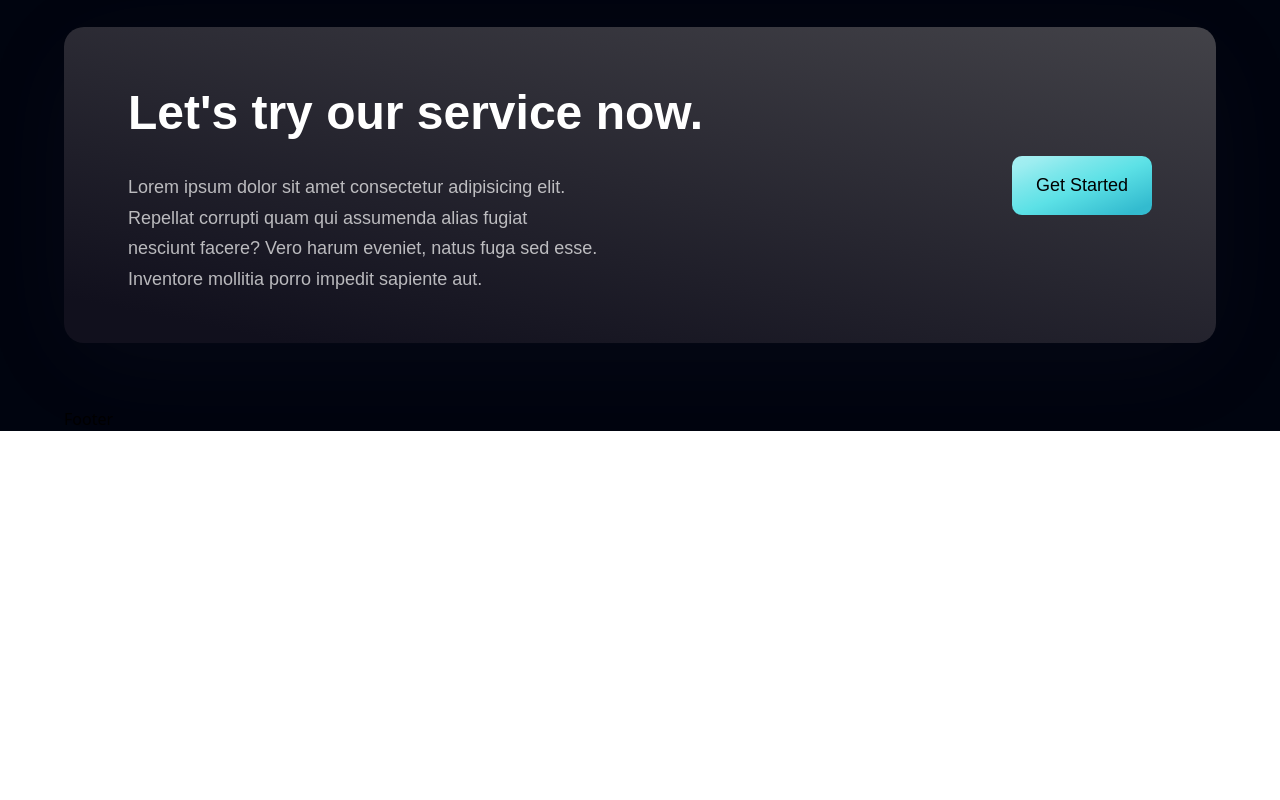
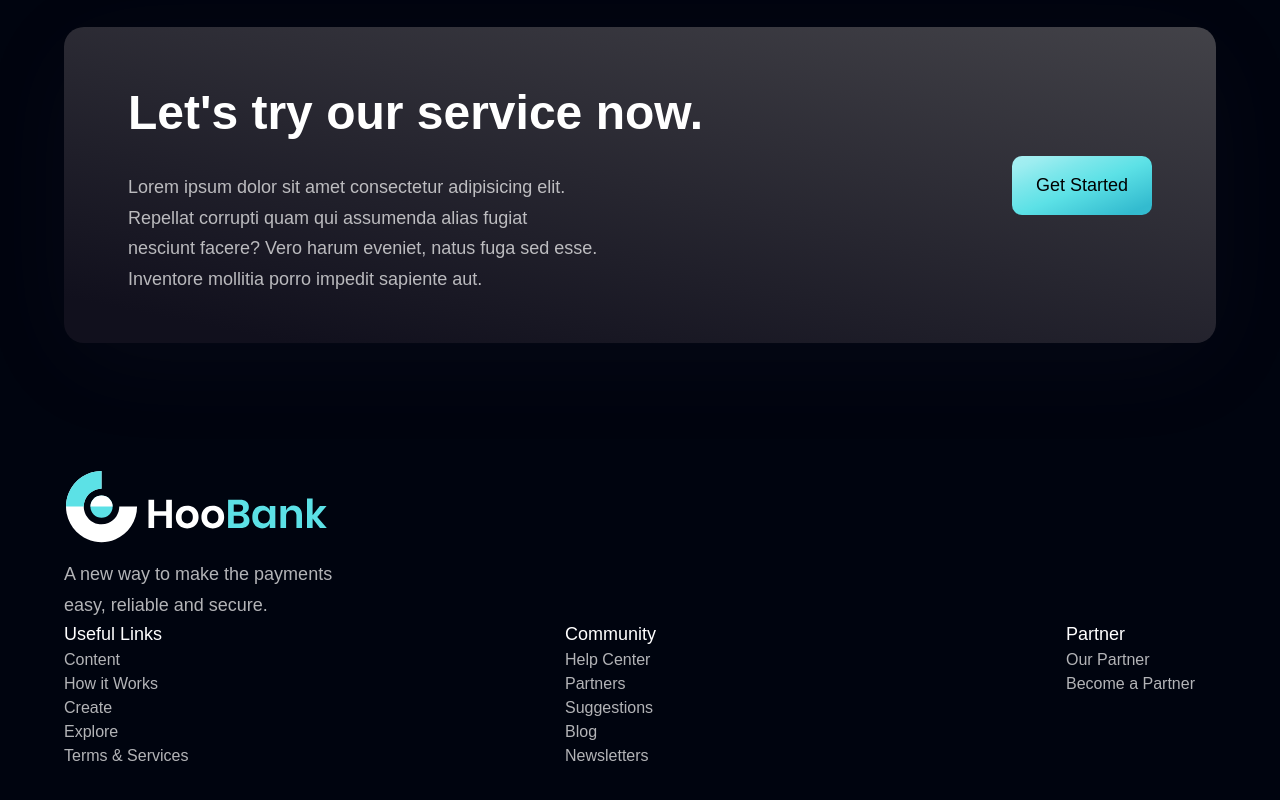
Before and after one commit to MohamadWebdev/modern-ui-ux, a React (Vite) app: page / in a window 1280 px wide. Shown: the part 4033-4833 px from the top of the page. Before the commit the page ends 4464 px from the top, so only its background shows below. Built offline with nearby package versions, Linux system fonts and the light colour scheme.

Commit message:
Footer-component-design-and-Client-component-update

```diff
--- a/src/components/Clients.jsx
+++ b/src/components/Clients.jsx
@@ -2,8 +2,8 @@
 import styles from "../style"
 
 const Clients = () =>  (
-    <section className={`${styles.flexCenter} my-4`}>
-      <div className={`${styles.flexCenter} flex-wrap w-full}`}>
+    <section id="clients" className={`${styles.flexCenter} my-4`}>
+      <div className={`${styles.flexCenter} flex-wrap w-full`}>
         {clients.map((client, index) => (
           <div className={`flex-1 ${styles.flexCenter} sm:min-w-[192px] min-w-[120px]`} key={client.id} >
             <img src={client.logo} alt="client" className="sm:w-[192px] w-[100px] object-contain mt-10"/>
--- a/src/components/Footer.jsx
+++ b/src/components/Footer.jsx
@@ -1,9 +1,53 @@
-import React from 'react'
+import styles from "../style";
+import { logo } from "../assets";
+import { footerLinks, socialMedia } from "../constants";
 
 const Footer = () => {
   return (
-    <div>Footer</div>
-  )
-}
+    <section className={`${styles.flexCenter} ${styles.paddingY} flex-col`}>
+      <div className={`${styles.flexStart} md:flex-row flex-col mb-8 w-full`}>
+        <div className={`w-full`}>
+          <div className="flex-1 flex flex-col xs:justify-start justify-center xs:items-start items-center">
+            <img
+              src={logo}
+              alt="logo"
+              className="w-[266px] h-[72px] object-contain"
+            />
 
-export default Footer
+            <p className={`${styles.paragraph} mt-4 max-w-[310px] xs:text-left text-center`}>
+              A new way to make the payments easy, reliable and secure.
+            </p>
+          </div>
+
+          <div
+            className={`flex-[1.5] flex w-full flex-row justify-between flex-wrap md:mt-0 mt-10`}
+          >
+            {footerLinks.map((footerLink) => (
+              <div
+                className="flex flex-col ss:my-0 my-4 min-w-[150px] xs:w-auto w-full xs:items-start items-center xs:justify-start justify-center"
+                key={footerLink.key}
+              >
+                <h4 className="font-poppins font-medium text-[18px] leading-[27px] text-white">
+                  {footerLink.title}
+                </h4>
+
+                <ul className="flex flex-col xs:justify-start justify-center xs:items-start items-center">
+                  {footerLink.links.map((link, index) => (
+                    <li
+                      key={link.name}
+                      className={`font-poppins font-normal text-[16px] leading-[24px text-dimWhite hover:text-secondary`}
+                    >
+                      {link.name}
+                    </li>
+                  ))}
+                </ul>
+              </div>
+            ))}
+          </div>
+        </div>
+      </div>
+    </section>
+  );
+};
+
+export default Footer;
```
